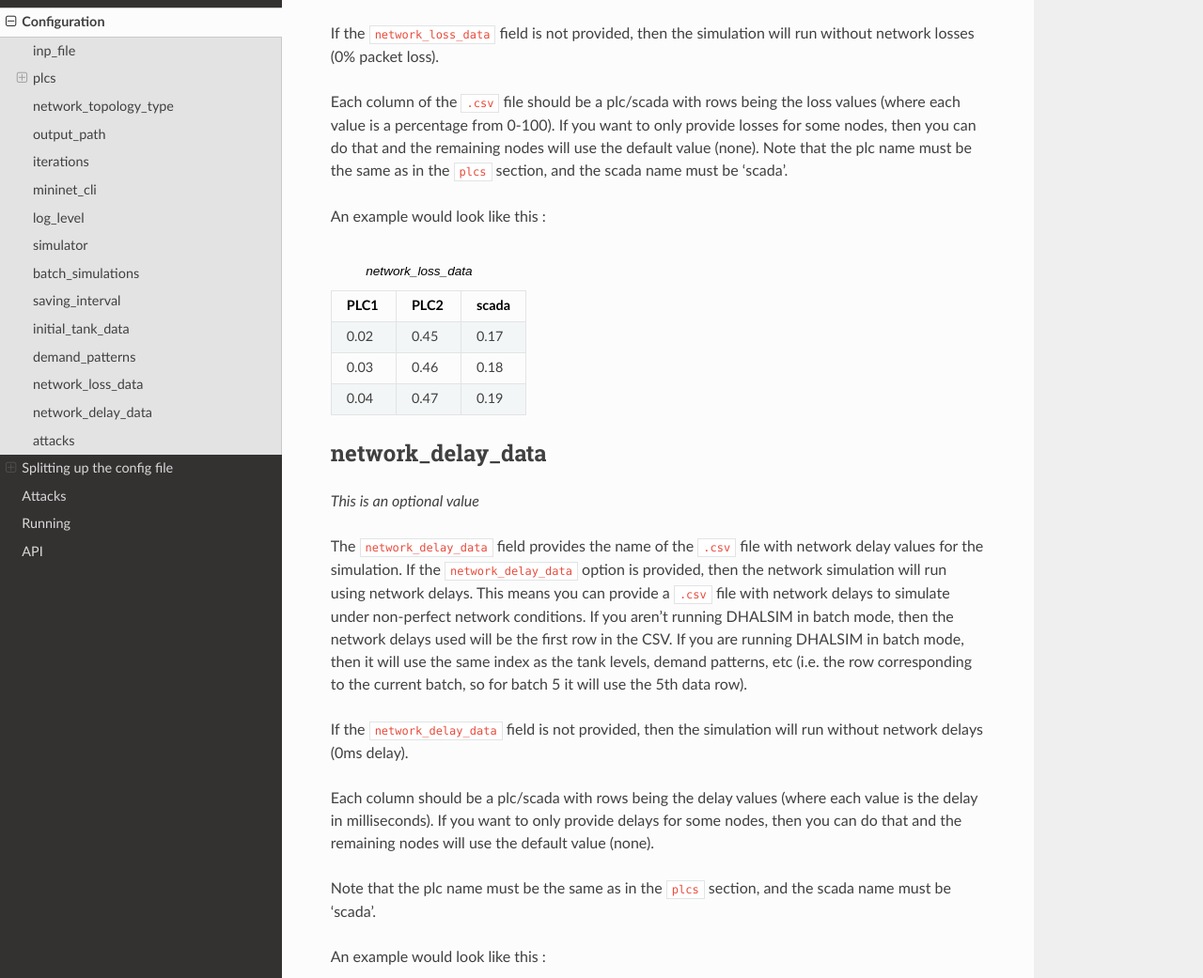
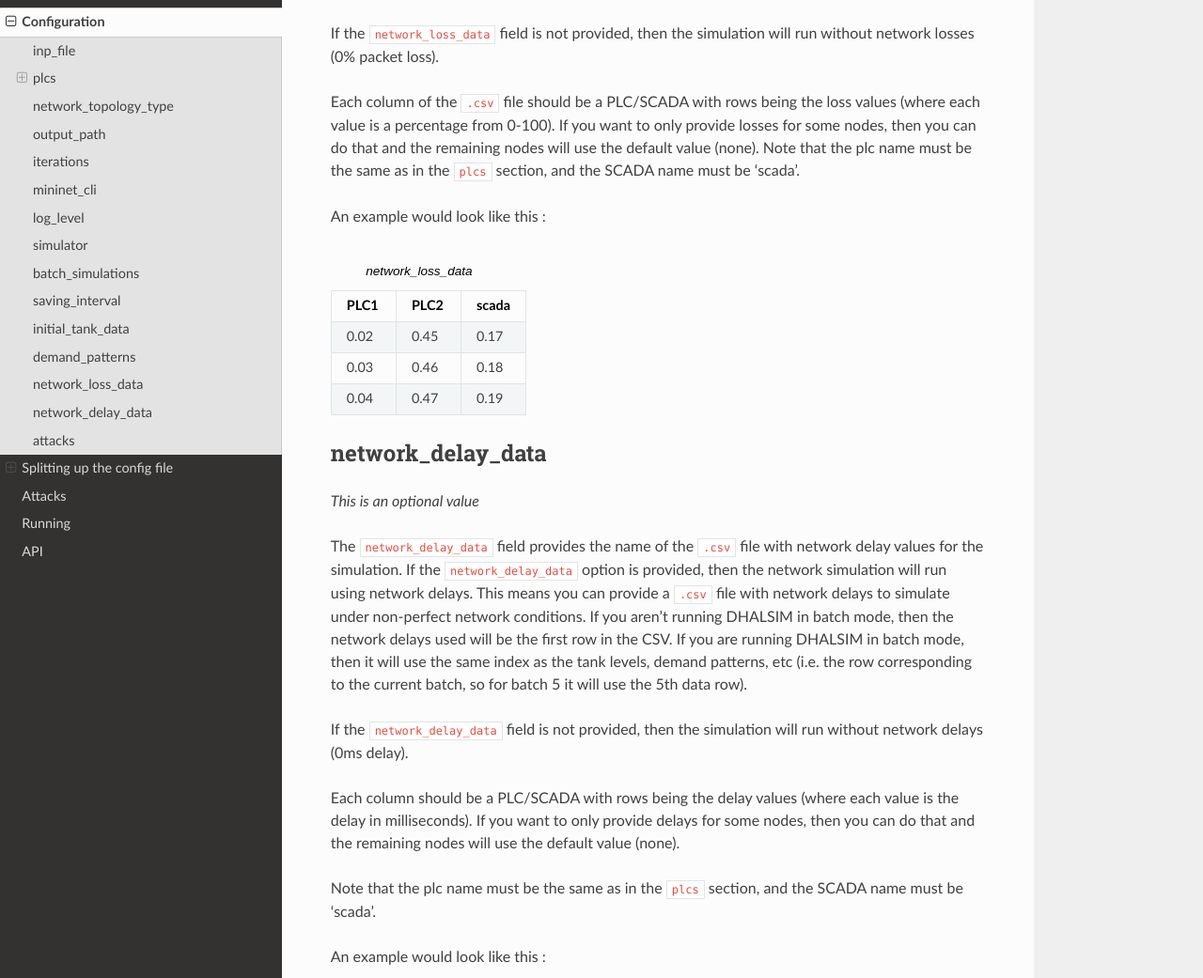
Before and after one commit to Critical-Infrastructure-Systems-Lab/DHALSIM, a Sphinx documentation site: the page built from doc/configuration.rst, in a window 1280 px wide and 1400 px high, scrolled down 7633 px. Shown: the part 159-1200 px from the top of the window at 94% size. Built offline with Sphinx 7.4.7 and the Read the Docs theme 2.0.0, drawn with Linux system fonts in a browser that asks for light colours; some of the changed text lies outside the part shown.

```diff
--- a/doc/configuration.rst
+++ b/doc/configuration.rst
@@ -143,7 +143,7 @@ local network. The PLCs connect to one switch and the SCADA to another, and thos
     Diagram of simple topology
 
 If you use the :code:`complex` option then a network topology will be generated that has all of the PLCs and the SCADA in their
-own independent network. They will all have a switch and a router, these then connect to a central router through their public ip
+own independent network. They will all have a switch and a router, these then connect to a central router through their public IP
 addresses. This makes testing of attacks such as man in the middle more realistic.
 
 .. figure:: static/complex_topo.svg
@@ -217,7 +217,7 @@ saving_interval
 ------------------------
 *This is an optional value*
 
-When this option is set with value, the simulation will save the :code:`ground_truth.csv` and :code:`scada_values.csv` files
+When this option is set with a value, the simulation will save the :code:`ground_truth.csv` and :code:`scada_values.csv` files
 every x iterations, where x is the value set.
 
 :code:`saving_interval` should be an integer greater than 0.
@@ -228,7 +228,7 @@ initial_tank_data
 
 The :code:`initial_tank_data` field provides the name of the :code:`.csv` files with initial tank values for a simulation. Each column should be a tank
 with rows being initial values. If you run in batch mode, then it will use the row corresponding to the number of the simulation (e.g. for simulation 3 it will
-use the column with index 3); if you do not run in batch mode then it will use the first row (row 0).If you want to only provide initial values for some tanks,
+use the column with index 3); if you do not run in batch mode then it will use the first row (row 0). If you want to only provide initial values for some tanks,
 then you can do so and the remaining tanks will use the default initial value from the :code:`.inp` file.
 
 An example would look like this :
@@ -274,9 +274,9 @@ batch, so for batch 5 it will use the 5th data row).
 
 If the :code:`network_loss_data` field is not provided, then the simulation will run without network losses (0% packet loss).
 
-Each column of the :code:`.csv` file should be a plc/scada with rows being the loss values (where each value is a percentage from 0-100).
+Each column of the :code:`.csv` file should be a PLC/SCADA with rows being the loss values (where each value is a percentage from 0-100).
 If you want to only provide losses for some nodes, then you can do that and the remaining nodes will use the default value (none). Note
-that the plc name must be the same as in the :code:`plcs` section, and the scada name must be 'scada'.
+that the plc name must be the same as in the :code:`plcs` section, and the SCADA name must be 'scada'.
 
 An example would look like this :
 
@@ -300,11 +300,11 @@ batch, so for batch 5 it will use the 5th data row).
 
 If the :code:`network_delay_data` field is not provided, then the simulation will run without network delays (0ms delay).
 
-Each column should be a plc/scada with rows being the delay values (where each value is the delay in milliseconds).
+Each column should be a PLC/SCADA with rows being the delay values (where each value is the delay in milliseconds).
 If you want to only provide delays for some nodes, then you can do that and the remaining
 nodes will use the default value (none).
 
-Note that the plc name must be the same as in the :code:`plcs` section, and the scada name must be 'scada'.
+Note that the plc name must be the same as in the :code:`plcs` section, and the SCADA name must be 'scada'.
 
 An example would look like this :
 
--- a/doc/index.rst
+++ b/doc/index.rst
@@ -3,7 +3,7 @@ Welcome to DHALSIM's documentation!
 A Digital Twin for Water Distribution Systems. A work by the SUTD Resilient Water Systems Group and iTrust, along with an undergrad development team at TU Delft.
 This digital twin uses Mininet and MiniCPS to emulate the behavior of water distribution systems and the industrial control system controlling them.
 
-DHALSIM uses the WNTR EPANET wrapper to simulate the behaviour of water distribution systems. In addition to physical data, the digital twin emulates the industrial
+DHALSIM uses the WNTR EPANET wrapper to simulate the behavior of water distribution systems. In addition to physical data, the digital twin emulates the industrial
 network and generates .pcap files with this network data.
 
 DHALSIM was presented in the ICSS Workshop in ACSAC'20.
--- a/doc/installation.rst
+++ b/doc/installation.rst
@@ -21,7 +21,7 @@ After cloning the repository, you can use the install script to install DHALSIM
 
 Manual installation
 -------------------
-DHALSIM can also be installed manually for other Ubuntu versions. To this end you can use the following instructions.
+DHALSIM can also be installed manually for other Ubuntu versions. To this end, you can use the following instructions.
 
 Python and pip
 ~~~~~~~~~~~~~~~~~~~~~~~~
--- a/doc/running.rst
+++ b/doc/running.rst
@@ -20,8 +20,7 @@ CSV
 Two :code:`.csv` files will be produced, one by the water simulation software and one by the SCADA:
 
  * The :code:`ground_truth.csv` represents the *actual* values of all tanks, pumps, actuators, valves, attacks, etc. during the running of the simulation.
- * The :code:`scada_values.csv` represents the values seen over the network by the SCADA during the simulation, it will record sensor values and
-   actuator states for every sensor or actuator belonging to a PLC in the network.
+ * The :code:`scada_values.csv` represents the values seen over the network by the SCADA during the simulation, it will record sensor values and actuator states for every sensor or actuator belonging to a PLC in the network.
 
 By differentiating between these, if a cyber attack takes place that masks the true value of a tank for example, the :code:`ground_truth.csv` will
 show the real value and the :code:`scada_values.csv` will show the modified value from the attacker.
```
Also changed, not shown: other parts of doc/configuration.rst (+7 -7 lines), other parts of doc/installation.rst (+2 -2 lines), other parts of doc/running.rst (+1 -1 lines), doc/attacks.rst (+5 -5 lines).
